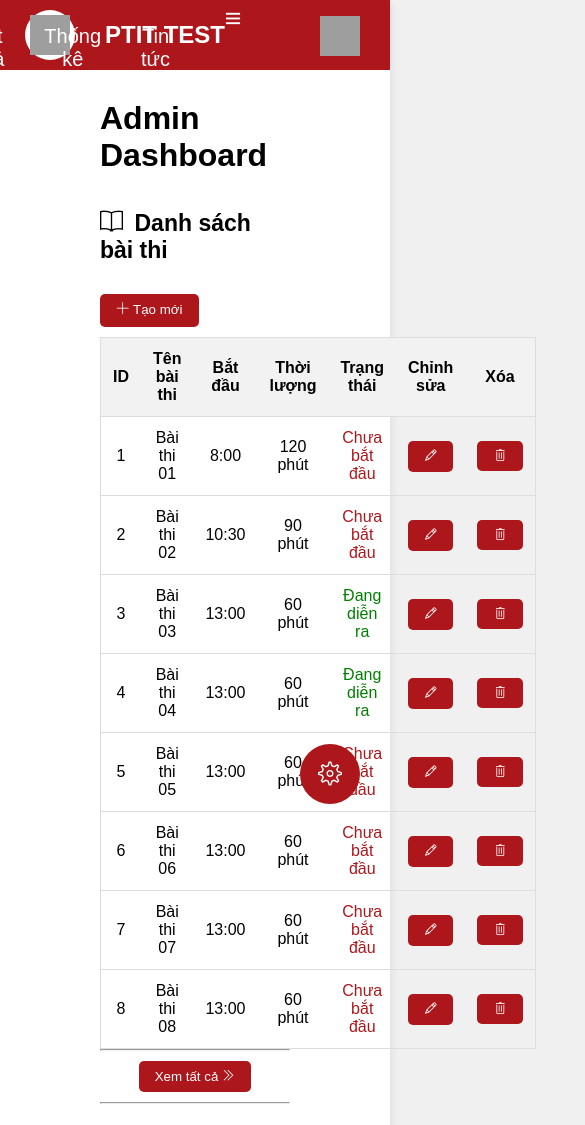
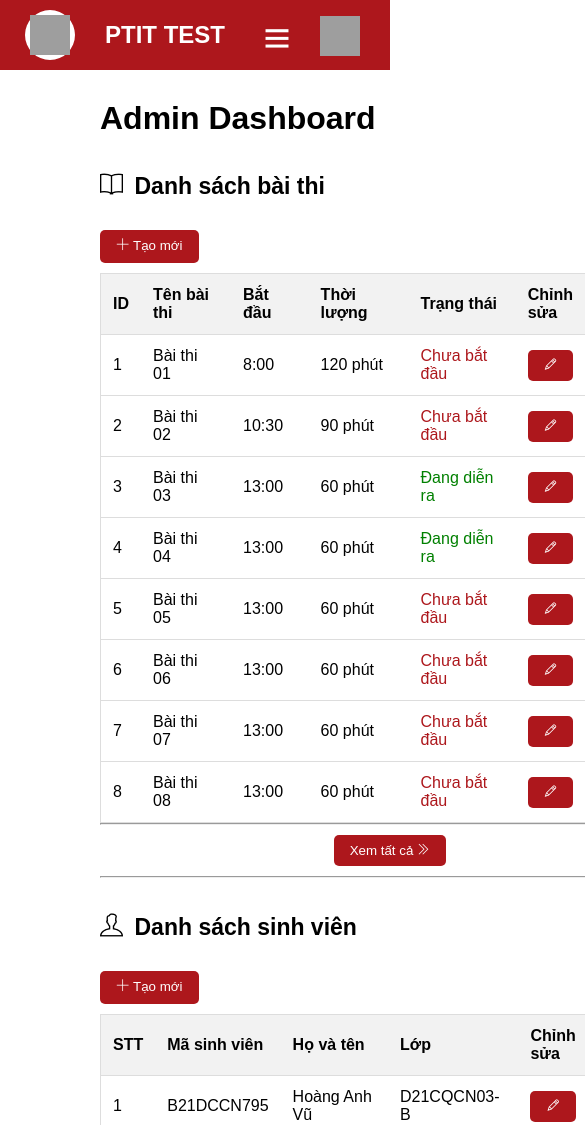
Before and after one commit to Maybetuandat/BTN_FE, a plain HTML site: page html/admin-dashboard.html in a window 390 px wide. Shown: the top 1125 px of the page, 585 px wide, since content can reach past the window. Drawn offline with nearby package versions, Linux system fonts and the light colour scheme; grey boxes are pictures that could not be loaded; a web font is replaced by a local one.

Commit message:
Update admin-dashboard.css

```diff
--- a/css/admin-dashboard.css
+++ b/css/admin-dashboard.css
@@ -15,6 +15,38 @@ body {
     font-family: Arial, sans-serif;
     /* font-family: 'Unbounded', sans-serif; */
     background-color: #f0f0f0;
+}
+
+@media only screen and (max-width: 945px) {
+    .fix-call {
+        display: none;
+    }
+
+    .main-container {
+        width: 200%;
+        /* display: flex; */
+        margin-left: 0px;
+
+    }
+
+    table th,
+    table td {
+
+        text-align: left;
+        /* Căn chữ sang trái */
+    }
+
+    .modal-content {
+        width: 700px;
+    }
+
+    .nav-element {
+        display: none;
+    }
+
+    .menu-button {
+        display: flex !important;
+    }
 }
 
 .yellow-text {
@@ -45,6 +77,15 @@ body {
 
 }
 
+.menu-button {
+    display: none;
+    position: absolute;
+    right: 100px;
+    font-size: 26px;
+    justify-items: center;
+    margin-top: 15px;
+}
+
 .img-logo {
     background-color: #fff;
     border-radius: 50%;
@@ -60,9 +101,6 @@ body {
     width: 40px;
     height: 40px;
     display: block;
-
-
-
 }
 
 .nav {
```
